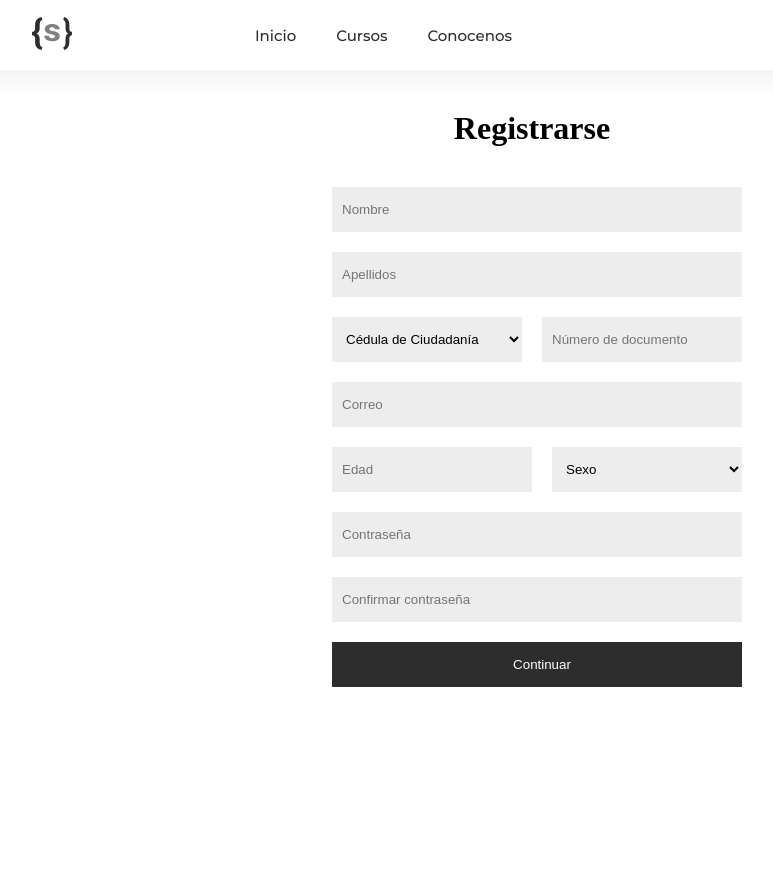
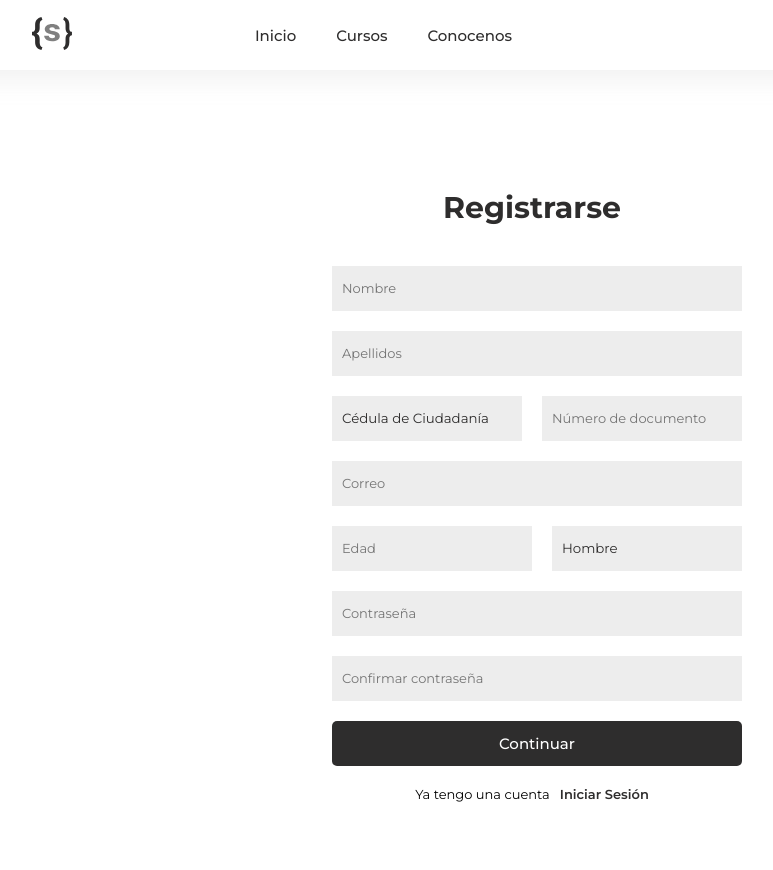
Before and after one commit to LuisM03/DeveloperSchool, a Flask app: page /register in a window 1280 px wide. Shown: the whole page, without its empty margins (108-881 px from the left). Before the commit the page ends 687 px from the top, so only its background shows below. Run offline with Flask 2, Linux system fonts and the light colour scheme; some web fonts are replaced.

Commit message:
ADD creating of register tab and login tab

```diff
--- a/app/routes/formRegisterandLogin.py
+++ b/app/routes/formRegisterandLogin.py
@@ -7,3 +7,8 @@ formRegisterandLogin = Blueprint('formRegisterandLogin', __name__, template_fold
 def register():
     formReg = formRegister()
     return render_template('register.html', formReg = formReg)
+
+@formRegisterandLogin.route('/login')
+def login():
+    formReg = formRegister()
+    return render_template('login.html', formReg = formReg)
--- a/app/schemas/form.py
+++ b/app/schemas/form.py
@@ -12,7 +12,7 @@ class formRegister(FlaskForm):
     documentNumber = IntegerField('Número de documento', validators=[DataRequired(), Required('Introduzca su número de documento')], render_kw={"placeholder": "Número de documento"})
     email = EmailField('Correo', validators=[DataRequired(), validators.Email('Ingrese su correo electónico')], render_kw={"placeholder": "Correo"})
     age = IntegerField('Edad', validators=[DataRequired(), Required('Ingrese su edad')], render_kw={"placeholder": "Edad"})
-    gender = SelectField('Genero', choices=[('Sexo'), ('Hombre'), ('Mujer')], render_kw={"placeholder": "Sexo"})
+    gender = SelectField('Genero', choices=[('Hombre'), ('Mujer')], render_kw={"placeholder": "Sexo"})
     password = PasswordField('Contraseña', validators=[DataRequired(), Required('Ingrese una contraseña')], render_kw={"placeholder": "Contraseña"})
     rePassword = PasswordField('Reafirmar Contraseña', validators=[DataRequired(), EqualTo('password', message='Las contraseñas no coinciden')], render_kw={"placeholder": "Confirmar contraseña"})
     submit = SubmitField('Continuar')
--- a/app/static/css/formStyle.css
+++ b/app/static/css/formStyle.css
@@ -28,7 +28,7 @@
     --fontSizeParagraph: 17px;
     --fontSizeTitle: 48px;
     --fontSizeButtom: 15px;
-    --fontSizeOption: 14px;
+    --fontSizeOption: 13px;
     --fontSizeSubtitle: 30px;
 }
 
@@ -149,6 +149,9 @@ form input{
     background-color: var(--ColorFondoIcon);
     padding-left: 10px;
     outline: none;
+    font-family: var(--fontTitle);
+    color: var(--ColorTitle);
+    font-size: var(--fontSizeOption);
 }
 
 form select{
@@ -156,11 +159,14 @@ form select{
     background-color: var(--ColorFondoIcon);
     padding-left: 10px;
     padding-right: 10px;
+    font-family: var(--fontTitle);
+    color: var(--ColorTitle);
+    outline: none;
 }
-
 /* --------------------------FORM REGISTER-------------------------- */
 .content_register{
     width: 1000px;
+    height: 100vh;
     margin: auto;
     display: flex;
     justify-content: center;
@@ -171,11 +177,38 @@ form select{
     width: 400px;
     text-align: center;
     margin: 40px 0px;
+    margin-top: 100px;
+    color: var(--ColorTitle);
+    font-family: var(--fontTitle);
+    font-size: var(--fontSizeSubtitle);
+}
+
+.content_register p{
+    font-family: var(--fontTitle);
+    font-size: var(--fontSizeOption);
+    margin-right: 10px;
+}
+
+.justInCase{
+    width: 400px;
+    display: flex;
+    justify-content: center;
+    margin-bottom: 50px;
+    margin-top: 20px;
+}
+
+.justInCase a{
+    text-decoration: none;
+    color: var(--ColorTitle);
+    font-size: var(--fontSizeOption);
+    font-family: var(--fontTitle);
+    font-weight: 600;
 }
 
 .content_form{
     width: 400px;
-    height: 575px;
+    height: 500px;
+    margin-bottom: 20px;
 }
 
 .inpustComplete{
@@ -199,9 +232,19 @@ form select{
 }
 
 
-.buttonContinuar{
+.buttonContinue{
     width: 410px;
     height: 45px;
-    background-color: var(--ColorTitle);
-    color: var(--ColorTextButton);
 }
+
+
+
+.documents select{
+    appearance: none;
+	-webkit-appearance: none;
+	-moz-appearance: none;
+}
+
+.documents select::-ms-expand{
+    display: none;
+}
--- a/app/templates/base/baseForm.html
+++ b/app/templates/base/baseForm.html
@@ -12,12 +12,12 @@
     <div class="menu">
         <div class="content_menu">
             <div class="logo_option">
-                <a href="#"><img src="{{url_for('static', filename='/image/Logo/Logo.svg')}}" alt="Logo de la entidad"></a>
+                <a href="/home"><img src="{{url_for('static', filename='/image/Logo/Logo.svg')}}" alt="Logo de la entidad"></a>
                 <div class="option">
                     <nav>
                         <ul>
-                            <li><a href="#">Inicio</a></li>
-                            <li><a href="#">Cursos</a></li>
+                            <li><a href="/home">Inicio</a></li>
+                            <li><a href="">Cursos</a></li>
                             <li><a href="#">Conocenos</a></li>
                         </ul>
                     </nav>
--- a/app/templates/base/baseHome.html
+++ b/app/templates/base/baseHome.html
@@ -15,11 +15,11 @@
 
         <div class="content_menu">
             <div class="logo_option">
-                <a href="#"><img src="{{url_for('static', filename='/image/Logo/Logo.svg')}}" alt="Logo de la entidad"></a>
+                <a href="/home"><img src="{{url_for('static', filename='/image/Logo/Logo.svg')}}" alt="Logo de la entidad"></a>
                 <div class="option">
                     <nav>
                         <ul>
-                            <li><a href="#">Inicio</a></li>
+                            <li><a href="/home">Inicio</a></li>
                             <li><a href="#">Cursos</a></li>
                             <li><a href="#">Conocenos</a></li>
                         </ul>
@@ -28,7 +28,7 @@
             </div>
 
             <div class="acceso_plataforma">
-                <a href="/register" class="login">Iniciar Sesión</a>
+                <a href="/login" class="login">Iniciar Sesión</a>
                 <button class="register" onclick="redirectionRegister()">Registrarse</button>
             </div>
         </div>
--- a/app/templates/register.html
+++ b/app/templates/register.html
@@ -19,8 +19,11 @@
             </div>
             {{formReg.password(class_="inpustComplete")}} <br>
             {{formReg.rePassword(class_="inpustComplete")}} <br>
-            {{formReg.submit(class_="buttonContinuar")}}
-
+            <button class="buttonContinue">Continuar</button>
+        </div>
+        <div class="justInCase">
+            <p>Ya tengo una cuenta </p>
+            <a href="/login">Iniciar Sesión</a>
         </div>
     </form>
 </div>
```
Also changed, not shown: app/templates/login.html (added, +21 -0 lines).
